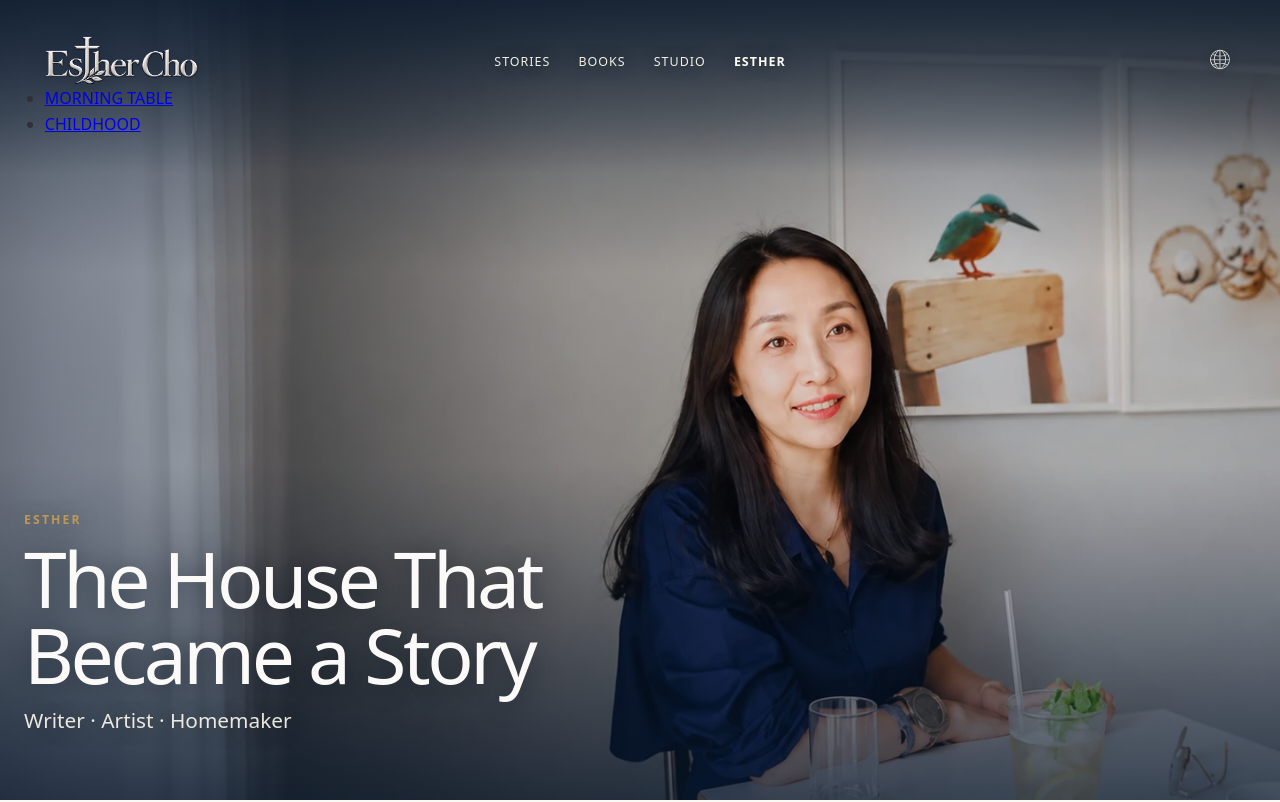
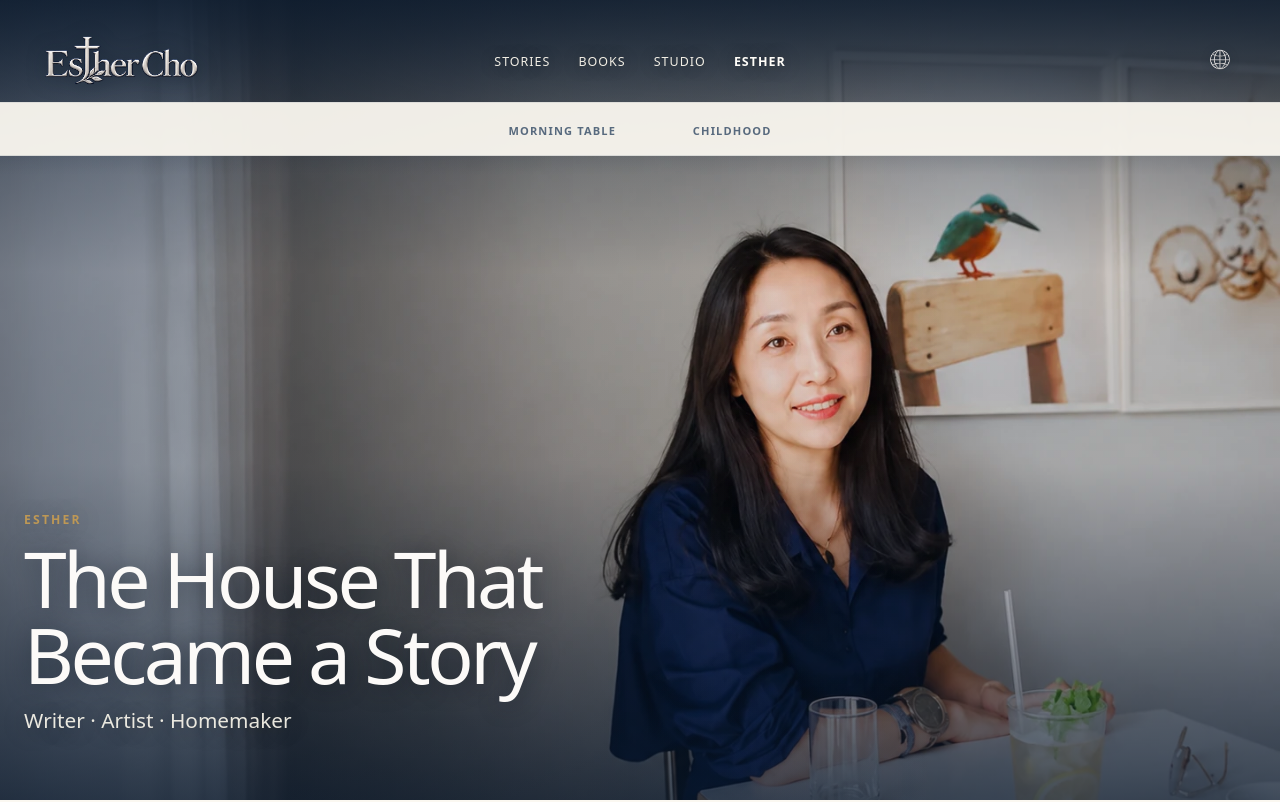
Before and after one commit to k-mama/esthercho, a Next.js app: page /about in a window 1280 px wide. Shown: the top 802 px of the page. Built offline with nearby package versions, Linux system fonts and the light colour scheme.

Commit message:
style: add restrained desktop room subnavigation

```diff
--- a/src/styles/shell-redteam.css
+++ b/src/styles/shell-redteam.css
@@ -19,8 +19,22 @@
   font-weight: 700;
 }
 
+.site-header-subnav-desktop {
+  display: none;
+}
+
 .site-header-nav-mobile-menu {
   border-radius: 2px;
+}
+
+.site-header-nav-mobile-room-start {
+  margin-top: 0.25rem;
+  padding-top: 0.95rem;
+  border-top: 1px solid rgba(15, 43, 75, 0.16);
+}
+
+.site-header-nav-room-link {
+  opacity: 0.82;
 }
 
 body:has(.home-video-hero, .page-cover-shell) .site-header-nav-mobile-menu {
@@ -33,6 +47,83 @@ body:has(.home-video-hero, .page-cover-shell)
   .site-header-nav-link[aria-current="page"] {
   color: #fffdf8;
   font-weight: 700;
+}
+
+body:has(.home-video-hero, .page-cover-shell)
+  .site-header-nav-mobile-room-start {
+  border-top-color: rgba(250, 246, 235, 0.18);
+}
+
+@media (min-width: 960px) {
+  .site-header-nav-desktop ul {
+    gap: clamp(2rem, 3.3vw, 3.75rem);
+  }
+
+  .site-header-subnav-desktop {
+    display: block;
+    margin-top: 1rem;
+    margin-bottom: -1rem;
+    background: rgba(250, 247, 240, 0.97);
+    border-top: 1px solid rgba(15, 43, 75, 0.08);
+    border-bottom: 1px solid rgba(15, 43, 75, 0.1);
+  }
+
+  .site-header-subnav-inner,
+  body:has(.home-video-hero, .page-cover-shell)
+    .site-header
+    .site-header-subnav-inner {
+    display: block !important;
+    max-width: none;
+    padding-right: clamp(1.25rem, 3.5vw, 3.75rem);
+    padding-left: clamp(1.25rem, 3.5vw, 3.75rem);
+  }
+
+  .site-header-subnav-inner ul {
+    display: flex;
+    justify-content: center;
+    gap: clamp(3rem, 6vw, 6.5rem);
+    margin: 0;
+    padding: 0.82rem 0 0.78rem;
+    list-style: none;
+  }
+
+  .site-header-subnav-inner a {
+    position: relative;
+    display: inline-block;
+    padding: 0.15rem 0;
+    color: rgba(15, 43, 75, 0.68);
+    font-family: var(--font-interface);
+    font-size: 0.69rem;
+    font-weight: 650;
+    letter-spacing: 0.105em;
+    text-decoration: none;
+    transition: color 180ms ease;
+  }
+
+  [lang="ko"] .site-header-subnav-inner a {
+    font-family: var(--font-korean);
+    font-size: 0.76rem;
+    letter-spacing: -0.01em;
+  }
+
+  .site-header-subnav-inner a:hover,
+  .site-header-subnav-inner a[aria-current="page"] {
+    color: var(--brand-navy);
+  }
+
+  .site-header-subnav-inner a[aria-current="page"]::after {
+    position: absolute;
+    right: 0;
+    bottom: -0.76rem;
+    left: 0;
+    height: 1px;
+    content: "";
+    background: rgba(168, 136, 79, 0.72);
+  }
+
+  body:has(.page-cover-shell) .site-header-subnav-desktop {
+    background: rgba(250, 247, 240, 0.95);
+  }
 }
 
 /* The author profile should end as a colophon, not a quote card. */
```
